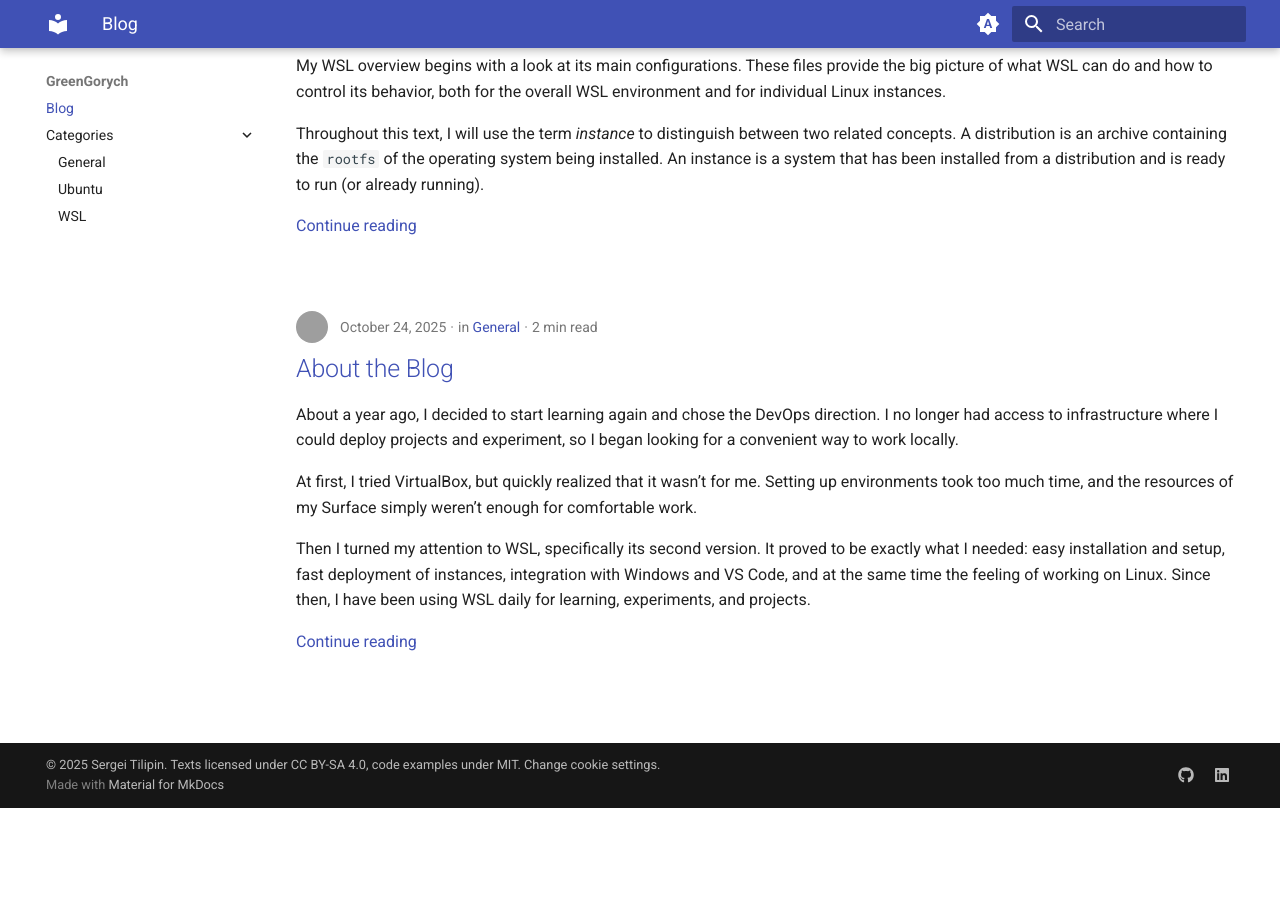
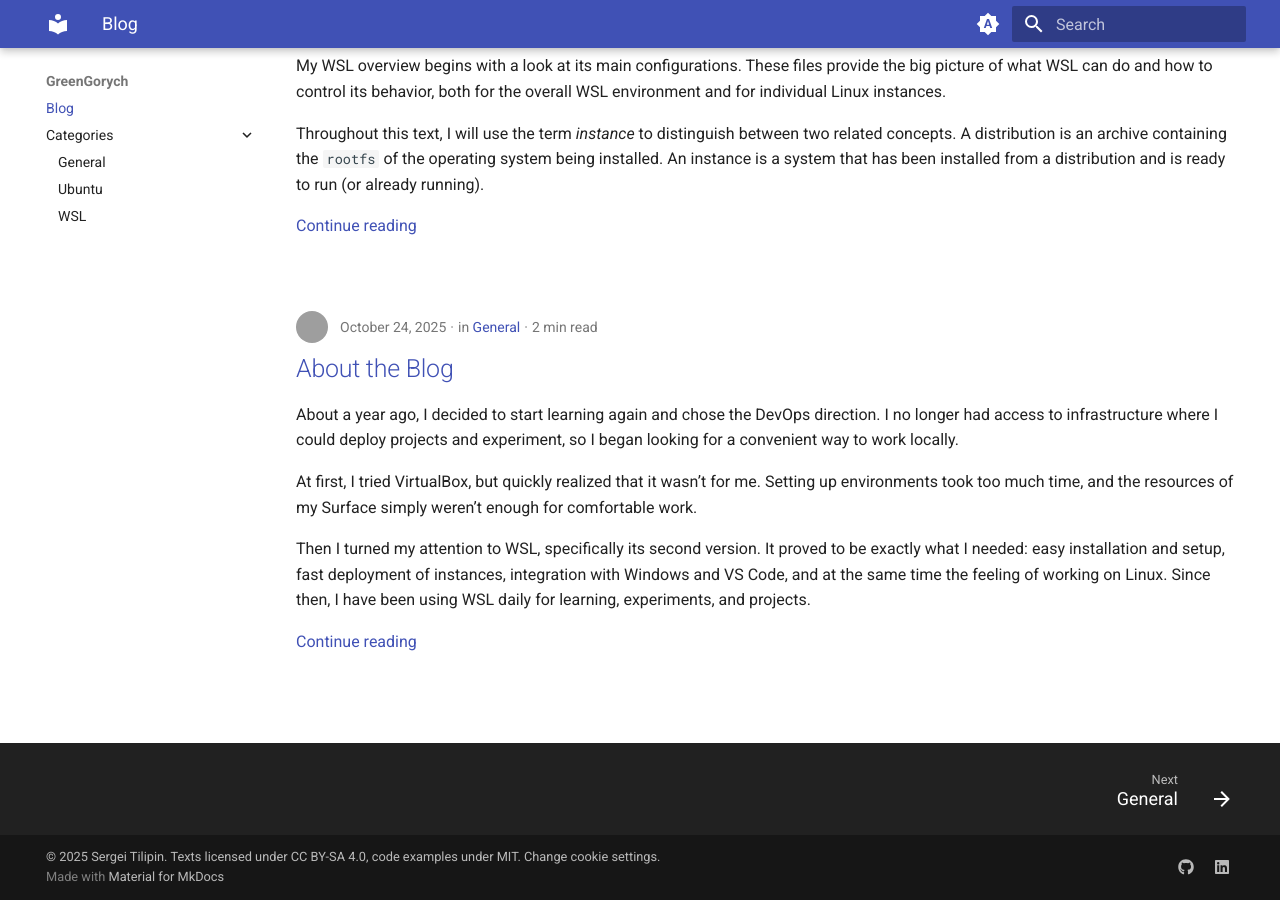
Before and after one commit to greengorych/greengorych.io, an MkDocs documentation site: the page built from docs/index.md, in a window 1280 px wide and 900 px high, scrolled down 1111 px. Built offline with MkDocs 1.6.1 and Material for MkDocs 9.7.7, drawn with Linux system fonts in a browser that asks for light colours; before the commit the page ends 1919 px from its top, so only the background shows below that; grey boxes are pictures that could not be loaded.

Commit message:
feat(site): add footer navigation

```diff
--- a/mkdocs.yml
+++ b/mkdocs.yml
@@ -34,6 +34,8 @@ theme:
     - header.autohide
     # Expand navigation sections
     - navigation.expand
+    # Enables or disables footer navigation
+    - navigation.footer
     # Use section index pages
     # - navigation.indexes
     # Enable instant loading between pages
```
